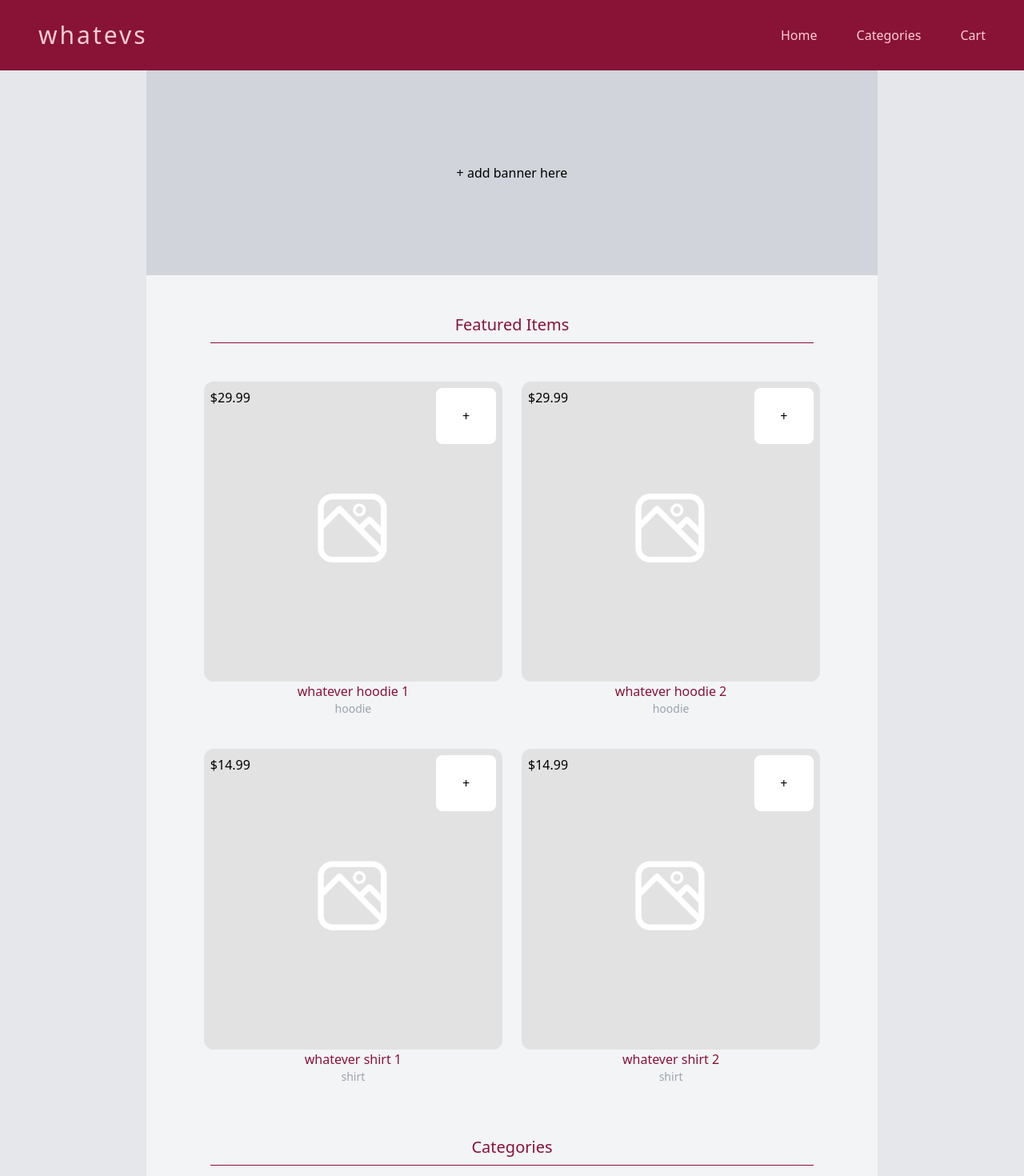
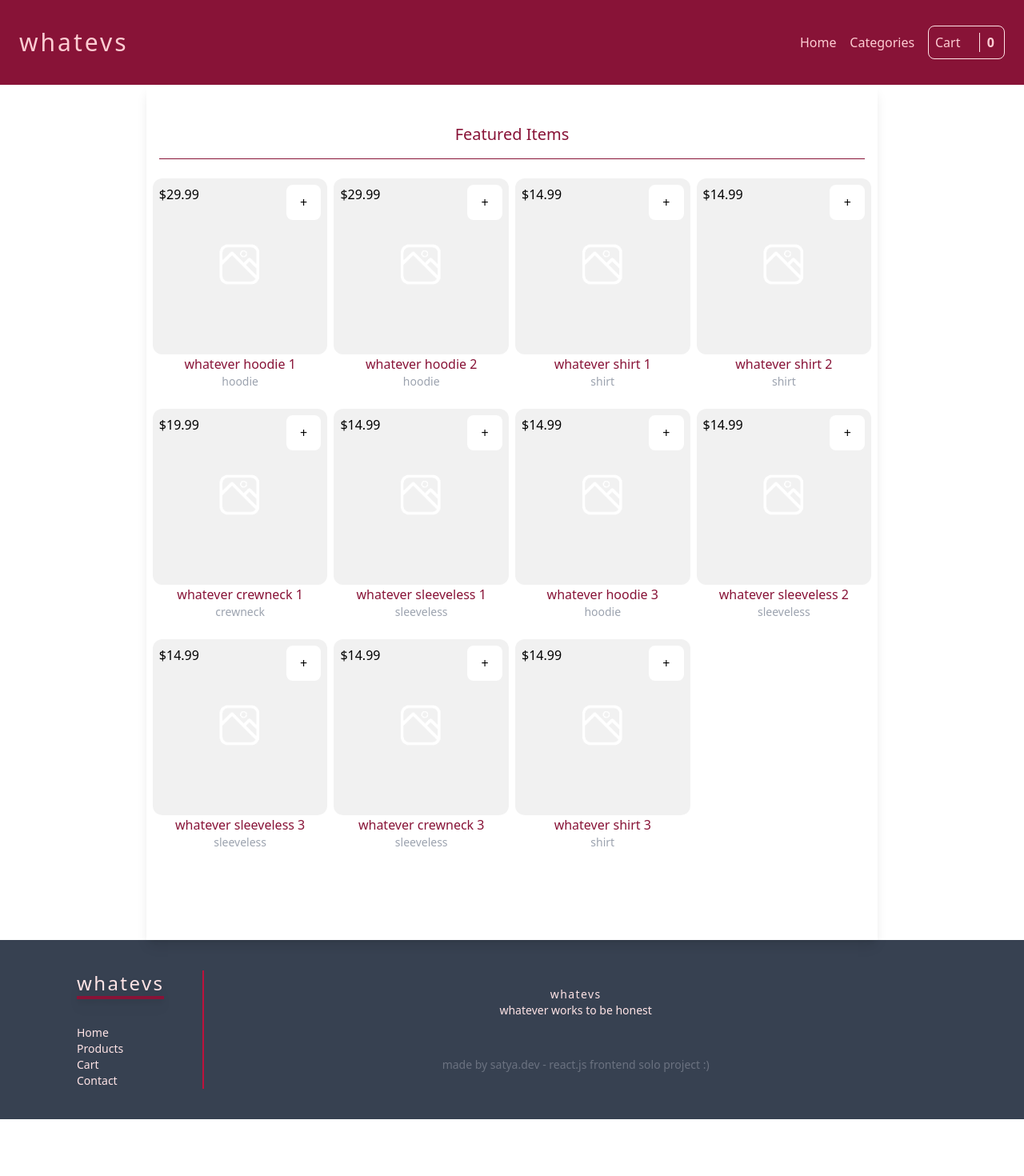
Before and after one commit to megatronhehe/ecommerce-website, a React (Vite) app: page / in a window 1280 px wide. Shown: the top 1470 px of the page at 80% size. After the commit the page ends 1399 px from the top, so only its background shows below. Built offline with nearby package versions, Linux system fonts and the light colour scheme.

Commit message:
fix: updated ui, feature added: footer

```diff
--- a/src/App.jsx
+++ b/src/App.jsx
@@ -5,17 +5,18 @@ import Header from "./components/Header";
 import Home from "./components/Home";
 import Categories from "./components/Categories";
 import Cart from "./components/Cart";
-import ProductDetails from "./components/productDetails";
+import ProductDetails from "./components/ProductDetails";
 import Checkout from "./components/Checkout";
+import Footer from "./components/Footer";
 
 function App() {
 	return (
-		<div>
+		<div className="">
 			<header>
 				<Header />
 			</header>
 
-			<main className="h-screen">
+			<main>
 				<Routes>
 					<Route exact path="/" element={<Home />} />
 					<Route path="/categories" element={<Categories />} />
@@ -25,7 +26,9 @@ function App() {
 				</Routes>
 			</main>
 
-			<footer className="">{/* <Footer /> */}</footer>
+			<footer className="mt-auto">
+				<Footer />
+			</footer>
 		</div>
 	);
 }
--- a/src/components/Cart.jsx
+++ b/src/components/Cart.jsx
@@ -55,14 +55,14 @@ const Cart = () => {
 						<p className="mb-2">${item.price * item.quantity}</p>
 						<div className="flex items-center justify-center gap-2">
 							<button
-								className="px-1 rounded-full  text-rose-900"
+								className="px-1 rounded-full text-rose-900"
 								onClick={() => plusQuantityInCart(item.altId)}
 							>
 								+
 							</button>
 							{item.quantity}
 							<button
-								className="px-1 rounded-full  text-rose-900"
+								className="px-1 rounded-full text-rose-900"
 								onClick={() => minusQuantityInCart(item.altId)}
 								disabled={item.quantity < 2 ? true : false}
 							>
@@ -77,12 +77,12 @@ const Cart = () => {
 	));
 
 	return (
-		<div className="h-full grid-cols-7 sm:grid ">
-			<div className="bg-gray-200"></div>
-			<div className="w-full col-span-5 bg-gray-100">
+		<div className="h-screen grid-cols-7 sm:grid">
+			<div></div>
+			<div className="h-full col-span-5 shadow-lg">
 				<div className="px-4 py-12 text-center">
 					<div className="flex items-end justify-between pb-4 mb-6 text-sm border-b border-rose-900">
-						<h1 onClick={() => navigate(-1)}>Back</h1>
+						<button onClick={() => navigate(-1)}>Back</button>
 						<h1 className="text-xl text-rose-900">Cart</h1>
 						<Link to="/checkout">
 							<h1 className="px-3 py-1 rounded-lg bg-rose-900 text-rose-100">
@@ -111,7 +111,7 @@ const Cart = () => {
 					</div>
 				</div>
 			</div>
-			<div className="w-full bg-gray-200"></div>
+			<div></div>
 		</div>
 	);
 };
--- a/src/components/Categories.jsx
+++ b/src/components/Categories.jsx
@@ -56,8 +56,8 @@ const Categories = () => {
 
 	return (
 		<div className="h-full grid-cols-7 sm:grid ">
-			<div className="bg-gray-200"></div>
-			<div className="w-full col-span-5 bg-gray-100">
+			<div></div>
+			<div className="w-full col-span-5 shadow-lg">
 				<div className="py-12 text-center ">
 					<div className="px-4">
 						<h1 className="pb-4 mb-6 text-xl border-b text-rose-900 border-rose-900">
@@ -77,14 +77,14 @@ const Categories = () => {
 						{categoriesElement}
 					</section>
 
-					<section className="grid grid-cols-2 gap-2 p-2 lg:grid-cols-3">
+					<section className="grid grid-cols-2 gap-2 p-2 xl:grid-cols-4 md:grid-cols-3 ">
 						{selectedCategory === "all"
 							? allItemsElement
 							: filteredItemsElement}
 					</section>
 				</div>
 			</div>
-			<div className="w-full bg-gray-200"></div>
+			<div></div>
 		</div>
 	);
 };
--- a/src/components/Footer.jsx
+++ b/src/components/Footer.jsx
@@ -1,19 +1,40 @@
 import React from "react";
+import { Link } from "react-router-dom";
 
 const Footer = () => {
 	return (
-		<div className="flex items-center justify-around h-56 bg-gray-700  text-rose-100">
+		<div className="flex items-center justify-between h-56 px-2 bg-gray-700 md:px-24 text-rose-100">
 			<div className="pr-12 border-r-2 border-rose-700">
 				<h1 className="mb-8 text-2xl tracking-widest border-b-4 border-b-3 border-rose-900 drop-shadow-lg">
-					iregal
+					whatevs
 				</h1>
-				<p>Home</p>
-				<p>Products</p>
-				<p>Cart</p>
-				<p>Contact</p>
+				<ul className="text-sm">
+					<Link to="/">
+						<li>Home</li>
+					</Link>
+					<Link to="/categories">
+						<li>Products</li>
+					</Link>
+					<Link to="/cart">
+						<li>Cart</li>
+					</Link>
+					<Link to="/">
+						<li>Contact</li>
+					</Link>
+				</ul>
 			</div>
-			<div className="">footer here</div>
-			<div className="">footer here</div>
+			<div className="flex flex-col items-center justify-center h-full text-sm">
+				<h1 className="tracking-widest text-md">whatevs</h1>
+				<p className="">whatever works to be honest</p>
+				<a
+					target="_blank"
+					href="https://github.com/megatronhehe"
+					className="mt-12 text-gray-500"
+				>
+					made by satya.dev - react.js frontend solo project :)
+				</a>
+			</div>
+			<div></div>
 		</div>
 	);
 };
--- a/src/components/Header.jsx
+++ b/src/components/Header.jsx
@@ -6,7 +6,7 @@ const Header = () => {
 	const { cart, countCart } = useContext(Context);
 
 	return (
-		<nav className="items-center justify-between px-12 pt-3 text-center text-rose-200 bg-rose-900 sm:flex sm:pt-0 ">
+		<nav className="items-center justify-between px-6 pt-3 text-center text-rose-200 bg-rose-900 sm:flex sm:pt-0 ">
 			{/* ignore this ul, theyre here so the color can render*/}
 			<ul className="hidden">
 				<li className="bg-rose-900"></li>
@@ -18,7 +18,7 @@ const Header = () => {
 			<Link to="/">
 				<h1 className="text-3xl tracking-widest">whatevs</h1>
 			</Link>
-			<ul className="flex justify-between w-full py-8 sm:w-64">
+			<ul className="flex items-center justify-between w-full py-8 sm:w-64">
 				<Link to="/">
 					<li>Home</li>
 				</Link>
@@ -26,13 +26,11 @@ const Header = () => {
 					<li>Categories</li>
 				</Link>
 				<Link to="/cart">
-					<li>
-						Cart
-						{cart.length > 0 && (
-							<span className="px-3 ml-2 text-sm font-bold bg-white rounded-full text-rose-900">
-								{countCart()}
-							</span>
-						)}
+					<li className="flex justify-between w-24 p-2 border rounded-lg border-rose-100">
+						<p className="pr-6 border-r border-rose-100">Cart</p>
+						<p className="mr-1 font-bold">
+							{cart.length > 0 ? countCart() : 0}
+						</p>
 					</li>
 				</Link>
 			</ul>
--- a/src/components/Home.jsx
+++ b/src/components/Home.jsx
@@ -7,9 +7,7 @@ import ProductCard from "./ProductCard";
 const Home = () => {
 	const { allProducts, setSelectedCategory } = useContext(Context);
 
-	const featuredItemsElement = allProducts
-		.slice(0, 4)
-		.map((item, i) => (
+	const featuredItemsElement = allProducts.map((item, i) => (
 		<ProductCard
 			key={item.id}
 			id={item.id}
@@ -24,52 +22,38 @@ const Home = () => {
 
 	const categoriesArray = [...new Set(allProducts.map((item) => item.type))];
 
-	const categoriesElement = categoriesArray.map((item, i) => (
+	const categoriesElement = categoriesArray.map((item, i) => {
+		const randomNumber123 = Math.floor(Math.random() * 2 + 1);
+		return (
 			<Link
 				key={i}
 				to="/categories"
 				onClick={() => setSelectedCategory(item)}
-			className={`h-48 w-full bg-white shadow-md flex justify-center items-center ${
-				i % 2 === 0 && "col-span-2"
-			}`}
+				className={`h-48 w-full bg-gray-100 shadow-md flex justify-center items-center col-span-${randomNumber123}`}
 			>
 				<div>{item}</div>
 			</Link>
-	));
+		);
+	});
 
 	return (
 		<div className="h-full grid-cols-7 sm:grid ">
-			<div className="bg-gray-200"></div>
+			<div className=""></div>
 			<div className="w-full col-span-5">
-				<section className="flex items-center justify-center h-64 bg-gray-300">
-					+ add banner here
-				</section>
-
-				<div className="px-2 py-12 text-center bg-gray-100">
-					<section className="mb-12 xl:px-16">
+				<div className="px-2 py-12 text-center shadow-lg">
+					<section className="mb-12 ">
 						<div className="px-2">
-							<h1 className="pb-2 mb-4 text-xl border-b text-rose-900 border-rose-900 xl:mb-12">
+							<h1 className="pb-4 mb-6 text-xl border-b text-rose-900 border-rose-900 ">
 								Featured Items
 							</h1>
 						</div>
-						<div className="grid grid-cols-2 gap-2 xl:gap-6">
+						<div className="grid grid-cols-2 gap-2 xl:grid-cols-4 md:grid-cols-3 ">
 							{featuredItemsElement}
-						</div>
-					</section>
-
-					<section className="mb-12 xl:px-16">
-						<div className="px-2">
-							<h1 className="pb-2 mb-4 text-xl border-b text-rose-900 border-rose-900 xl:mb-12">
-								Categories
-							</h1>
-						</div>
-						<div className="grid grid-cols-3 gap-3 xl:gap-10">
-							{categoriesElement}
 						</div>
 					</section>
 				</div>
 			</div>
-			<div className="w-full bg-gray-200"></div>
+			<div className=""></div>
 		</div>
 	);
 };
--- a/src/components/ProductDetails.jsx
+++ b/src/components/ProductDetails.jsx
@@ -3,6 +3,8 @@ import { Link } from "react-router-dom";
 import { Context } from "../context/Context";
 import { useParams, useNavigate } from "react-router-dom";
 import { productsArray } from "../data/data";
+
+import image from "../assets/default-img.png";
 
 const ProductDetails = () => {
 	const {
@@ -50,17 +52,19 @@ const ProductDetails = () => {
 	));
 
 	return (
-		<div className="h-full grid-cols-7 sm:grid ">
-			<div className="bg-gray-200"></div>
-			<div className="w-full col-span-5 px-2 pt-4 bg-gray-100">
+		<div className="grid-cols-7  lg:grid lg:grid-cols-9">
+			<div></div>
+
+			<div className="w-full col-span-7 px-2 pt-4 shadow-lg ">
 				<p className="ml-4" onClick={() => navigate(-1)}>
 					back
 				</p>
-				<div className="w-full px-4 py-8 lg:flex md:gap-4 ">
-					<div className="flex items-center justify-center w-full bg-white shadow-md h-72">
-						+image here
+				<div className="gap-8 px-4 py-8 sm:flex">
+					<div className="">
+						<img className="" src={image} />
 					</div>
-					<div className="w-full p-4 mt-8 bg-white shadow-md lg:mt-0">
+
+					<div className="w-full p-4 bg-white shadow-md md:w-1/2">
 						<h1 className="py-2 text-lg tracking-widest text-center border-b text-rose-900 border-rose-900">
 							{thisProduct.name}
 						</h1>
@@ -107,7 +111,8 @@ const ProductDetails = () => {
 					</div>
 				</div>
 			</div>
-			<div className="w-full bg-gray-200"></div>
+
+			<div></div>
 		</div>
 	);
 };
--- a/src/data/data.js
+++ b/src/data/data.js
@@ -64,4 +64,54 @@ export const productsArray = [
 		price: 15,
 		quantity: 1,
 	},
+	{
+		id: 6,
+		name: "whatever hoodie 3",
+		type: "hoodie",
+		size: ["xs", "s", "m", "l", "xl"],
+		color: ["rose-900", "blue-800", "black", "gray-600", "white"],
+		img: "...",
+		price: 15,
+		quantity: 1,
+	},
+	{
+		id: 7,
+		name: "whatever sleeveless 2",
+		type: "sleeveless",
+		size: ["xs", "s", "m", "l", "xl"],
+		color: ["rose-900", "blue-800", "black", "gray-600", "white"],
+		img: "...",
+		price: 15,
+		quantity: 1,
+	},
+	{
+		id: 8,
+		name: "whatever sleeveless 3",
+		type: "sleeveless",
+		size: ["xs", "s", "m", "l", "xl"],
+		color: ["rose-900", "blue-800", "black", "gray-600", "white"],
+		img: "...",
+		price: 15,
+		quantity: 1,
+	},
+	{
+		id: 9,
+		name: "whatever crewneck 3",
+		type: "sleeveless",
+		size: ["xs", "s", "m", "l", "xl"],
+		color: ["rose-900", "blue-800", "black", "gray-600", "white"],
+		img: "...",
+		price: 15,
+		quantity: 1,
+	},
+	{
+		id: 9,
+		name: "whatever shirt 3",
+		type: "shirt",
+		size: ["xs", "s", "m", "l", "xl"],
+		color: ["rose-900", "blue-800", "black", "gray-600", "white"],
+		img: "...",
+		price: 15,
+		quantity: 1,
+	},
 ];
```
Also changed, not shown: src/assets/default-img.png. Lines whose indentation alone changed are shown as unchanged.
